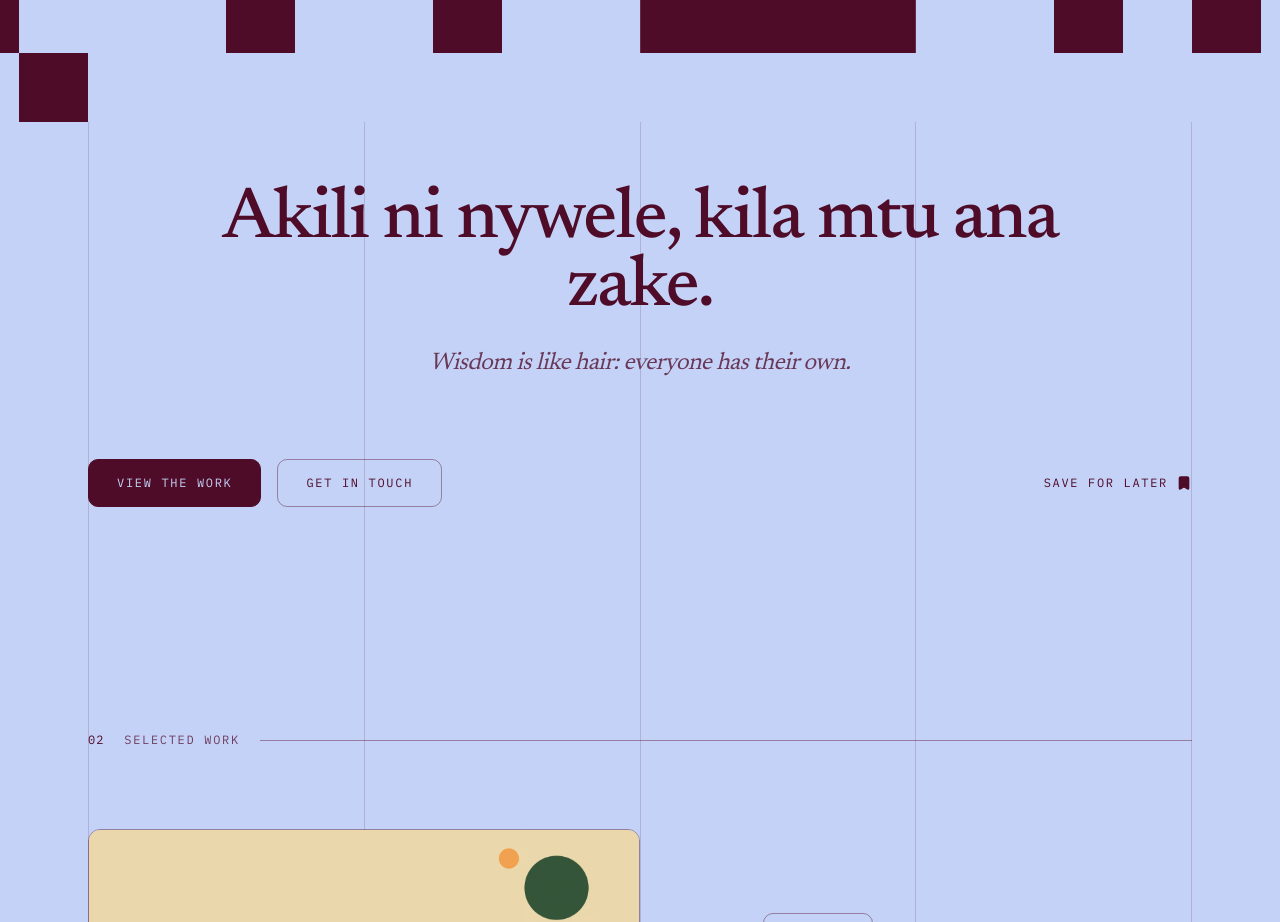
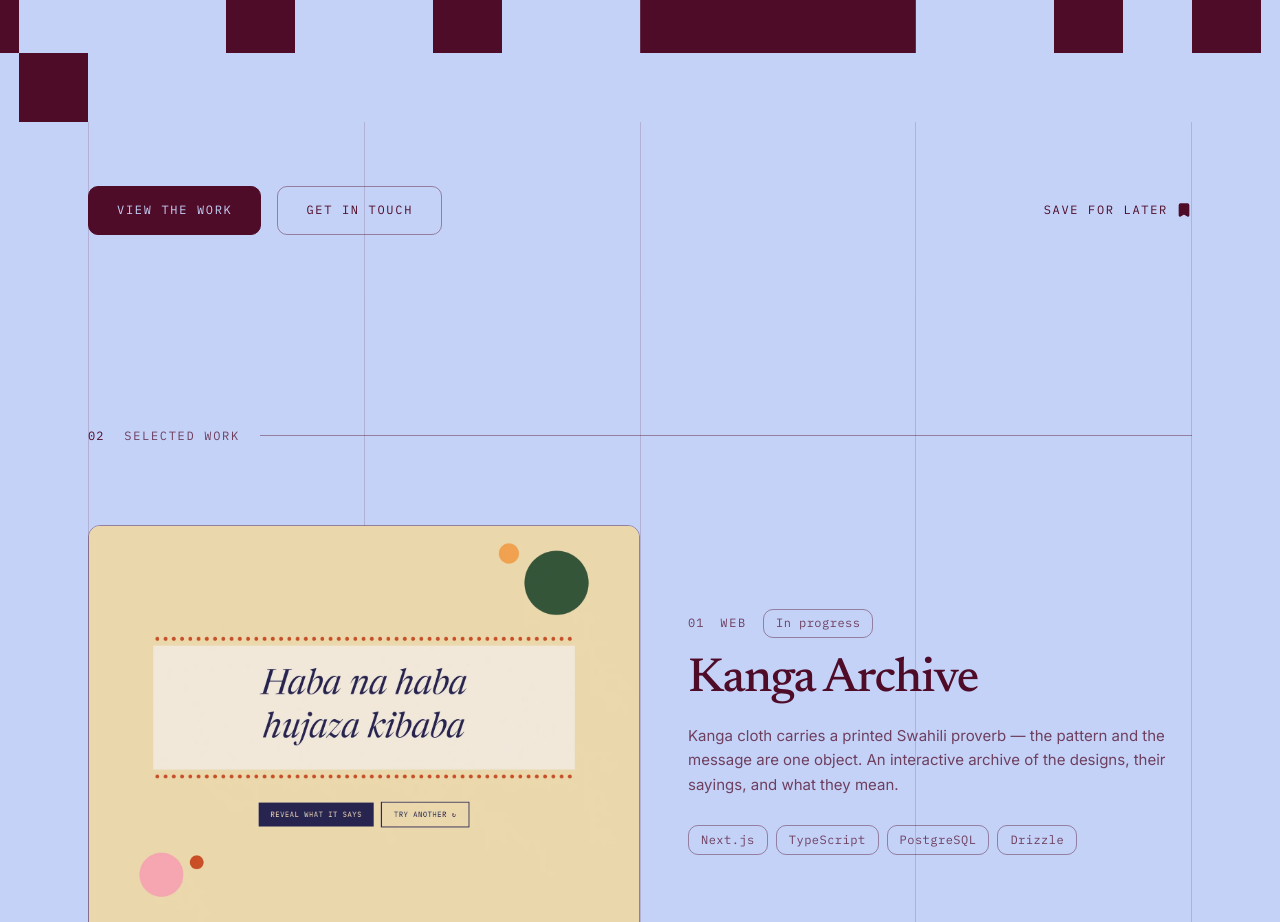
Before and after one commit to r-mbete/rubymbete-portfolio, a Next.js app: page / in a window 1280 px wide. Shown: the part 820-1742 px from the top of the page. Built offline with nearby package versions, Linux system fonts and the light colour scheme.

Commit message:
feat: remove the methali section from the hero

```diff
--- a/components/sections/Hero.js
+++ b/components/sections/Hero.js
@@ -1,9 +1,8 @@
 import Field from "@/components/ui/Field";
 import Seam from "@/components/ui/Seam";
-import Methali from "@/components/ui/Methali";
 import SaveForLater from "@/components/ui/SaveForLater";
 
-// Composed like the palette card: plum over periwinkle, a name and two chips on each.
+// Composed like the palette card: the name on plum, dissolving into a periwinkle strip of actions.
 export default function Hero() {
   return (
     <section id="home">
@@ -54,10 +53,9 @@
       <Field
         as="div"
         tone="peri"
-        innerClassName="mx-auto w-full max-w-6xl px-6 pt-10 pb-20 sm:pt-16 sm:pb-24"
+        innerClassName="mx-auto w-full max-w-6xl px-6 py-12 sm:py-16"
       >
-        <Methali />
-        <div className="mt-20 flex flex-col gap-8 sm:flex-row sm:items-center sm:justify-between">
+        <div className="flex flex-col gap-8 sm:flex-row sm:items-center sm:justify-between">
           <div className="flex flex-col gap-3 sm:flex-row sm:gap-4">
             <a href="#work" className="btn-primary justify-center">
               View the work
--- a/components/ui/Methali.js
+++ /dev/null
@@ -1,43 +0,0 @@
-"use client";
-import { useSyncExternalStore } from "react";
-
-const methali = [
-  { sw: "Haba na haba hujaza kibaba.", en: "Little by little fills the measure." },
-  { sw: "Pole pole ndio mwendo.", en: "Slowly, slowly is the way to go." },
-  { sw: "Penye nia pana njia.", en: "Where there is a will, there is a way." },
-  { sw: "Usipoziba ufa utajenga ukuta.", en: "Fill the crack, or you will be building a wall." },
-  { sw: "Kidole kimoja hakivunji chawa.", en: "One finger cannot crush a louse." },
-  { sw: "Mtaka cha mvunguni sharti ainame.", en: "Whoever wants what is under the bed must bend down." },
-  { sw: "Akili ni nywele, kila mtu ana zake.", en: "Wisdom is like hair: everyone has their own." },
-  { sw: "Asiyefunzwa na mamaye hufunzwa na ulimwengu.", en: "Whoever is not taught by their mother is taught by the world." },
-  { sw: "Maji yakimwagika hayazoleki.", en: "Spilt water cannot be gathered up." },
-  { sw: "Mchagua jembe si mkulima.", en: "The one who fusses over the hoe is no farmer." },
-];
-
-let pick;
-
-// Chosen once per page load; the server renders nothing so hydration never mismatches.
-const readPick = () => (pick ??= Math.floor(Math.random() * methali.length));
-const noSubscribe = () => () => {};
-
-// A random Swahili proverb on each load.
-export default function Methali() {
-  const index = useSyncExternalStore(noSubscribe, readPick, () => -1);
-  const { sw, en } = methali[Math.max(index, 0)];
-
-  return (
-    <figure
-      className={`text-center transition-opacity duration-700 ${index < 0 ? "opacity-0" : "opacity-100"}`}
-    >
-      <blockquote
-        lang="sw"
-        className="display mx-auto max-w-4xl text-[clamp(2.25rem,6vw,4.5rem)]"
-      >
-        {sw}
-      </blockquote>
-      <p className="display display-em mx-auto mt-6 max-w-xl text-xl sm:text-2xl">
-        {en}
-      </p>
-    </figure>
-  );
-}
```
Also changed, not shown: 1 other file (tests, documents, lock files or other folders).
